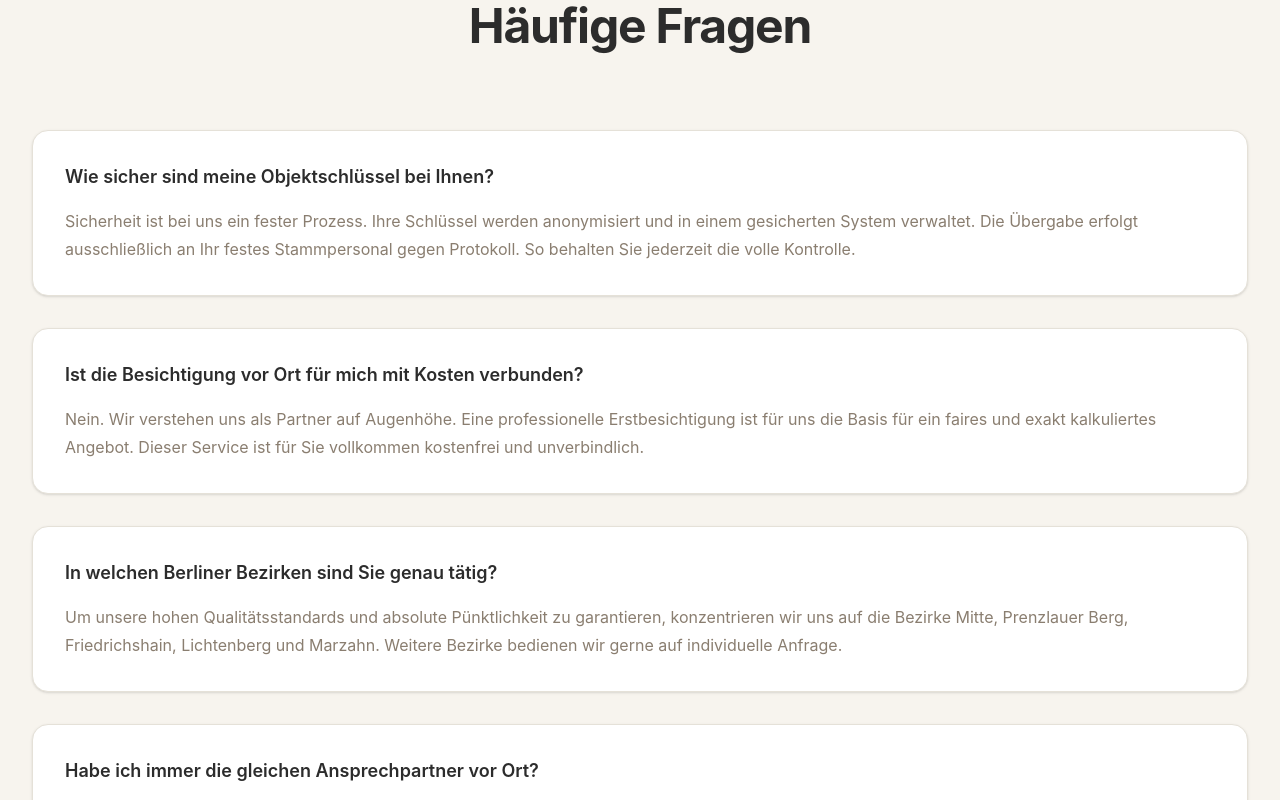
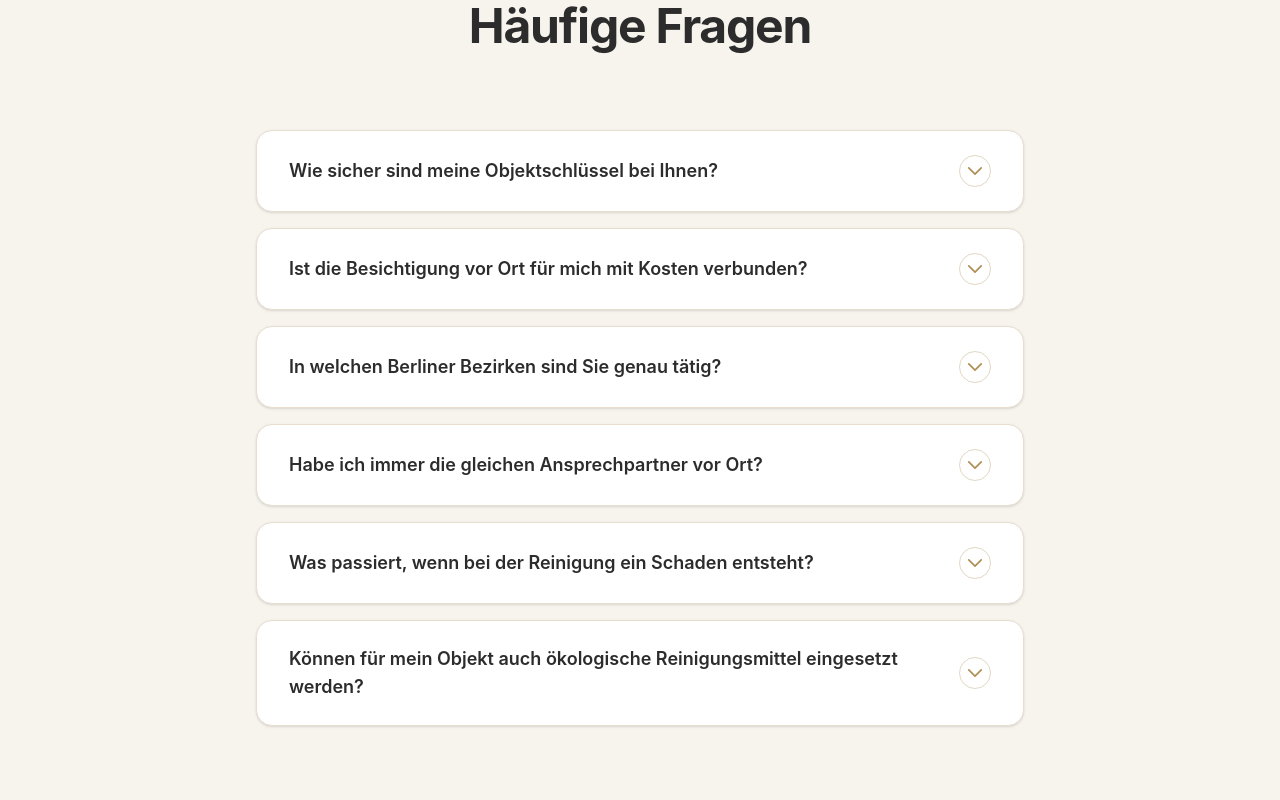
Before and after one commit to sticky030/nautilus-facility-cleaning, a React (Vite) app: page / in a window 1280 px wide. Shown: the part 5040-5840 px from the top of the page. Built offline with nearby package versions, Linux system fonts and the light colour scheme.

Commit message:
UX: Interaktives und animiertes Premium-Akkordeon fuer FAQs hinzugefuegt

```diff
--- a/src/components/FAQSection.tsx
+++ b/src/components/FAQSection.tsx
@@ -1,3 +1,5 @@
+import { useState } from 'react';
+
 const faqs = [
   {
     question: 'Wie sicher sind meine Objektschlüssel bei Ihnen?',
@@ -26,6 +28,12 @@ const faqs = [
 ];
 
 export default function FAQSection() {
+  const [openIndex, setOpenIndex] = useState<number | null>(null);
+
+  const toggleFAQ = (index: number) => {
+    setOpenIndex(openIndex === index ? null : index);
+  };
+
   return (
     <section id="faq" className="bg-[#F7F4EE] py-24 lg:py-32">
       <div className="mx-auto max-w-7xl px-6 lg:px-8">
@@ -33,14 +41,54 @@ export default function FAQSection() {
           <h2 className="text-base font-semibold leading-7 text-[#B79B6C] uppercase tracking-widest">FAQ</h2>
           <p className="mt-2 text-4xl font-bold tracking-tight text-[#2C2C2C] sm:text-5xl">Häufige Fragen</p>
         </div>
-        <dl className="mt-20 space-y-8">
-          {faqs.map((faq) => (
-            <div key={faq.question} className="bg-white p-8 rounded-2xl shadow-sm border border-[#E5E1D8]">
-              <dt className="text-lg font-semibold leading-7 text-[#2C2C2C]">{faq.question}</dt>
-              <dd className="mt-4 text-base leading-7 text-[#8A7E70]">{faq.answer}</dd>
-            </div>
-          ))}
-        </dl>
+        <div className="mx-auto max-w-3xl mt-20 space-y-4">
+          {faqs.map((faq, index) => {
+            const isOpen = openIndex === index;
+            return (
+              <div
+                key={faq.question}
+                className={`bg-white rounded-2xl shadow-sm border transition-colors duration-300 ${
+                  isOpen ? 'border-[#B79B6C]' : 'border-[#E5E1D8] hover:border-[#B79B6C]/50'
+                }`}
+              >
+                <button
+                  onClick={() => toggleFAQ(index)}
+                  className="flex w-full items-center justify-between px-8 py-6 text-left focus:outline-none"
+                >
+                  <span className="text-lg font-semibold text-[#2C2C2C] pr-4">{faq.question}</span>
+                  <span
+                    className={`ml-6 flex items-center justify-center shrink-0 h-8 w-8 rounded-full border transition-all duration-300 ${
+                      isOpen
+                        ? 'border-[#B79B6C] bg-[#B79B6C] text-white'
+                        : 'border-[#B79B6C]/40 text-[#B79B6C]'
+                    }`}
+                  >
+                    <svg
+                      className={`h-5 w-5 transition-transform duration-300 ease-in-out ${
+                        isOpen ? 'rotate-180' : ''
+                      }`}
+                      fill="none"
+                      viewBox="0 0 24 24"
+                      strokeWidth="2"
+                      stroke="currentColor"
+                    >
+                      <path strokeLinecap="round" strokeLinejoin="round" d="M19.5 8.25l-7.5 7.5-7.5-7.5" />
+                    </svg>
+                  </span>
+                </button>
+                <div
+                  className={`grid transition-all duration-300 ease-in-out ${
+                    isOpen ? 'grid-rows-[1fr] opacity-100' : 'grid-rows-[0fr] opacity-0'
+                  }`}
+                >
+                  <div className="overflow-hidden">
+                    <p className="pb-6 px-8 text-base leading-7 text-[#8A7E70]">{faq.answer}</p>
+                  </div>
+                </div>
+              </div>
+            );
+          })}
+        </div>
       </div>
     </section>
   );
```
